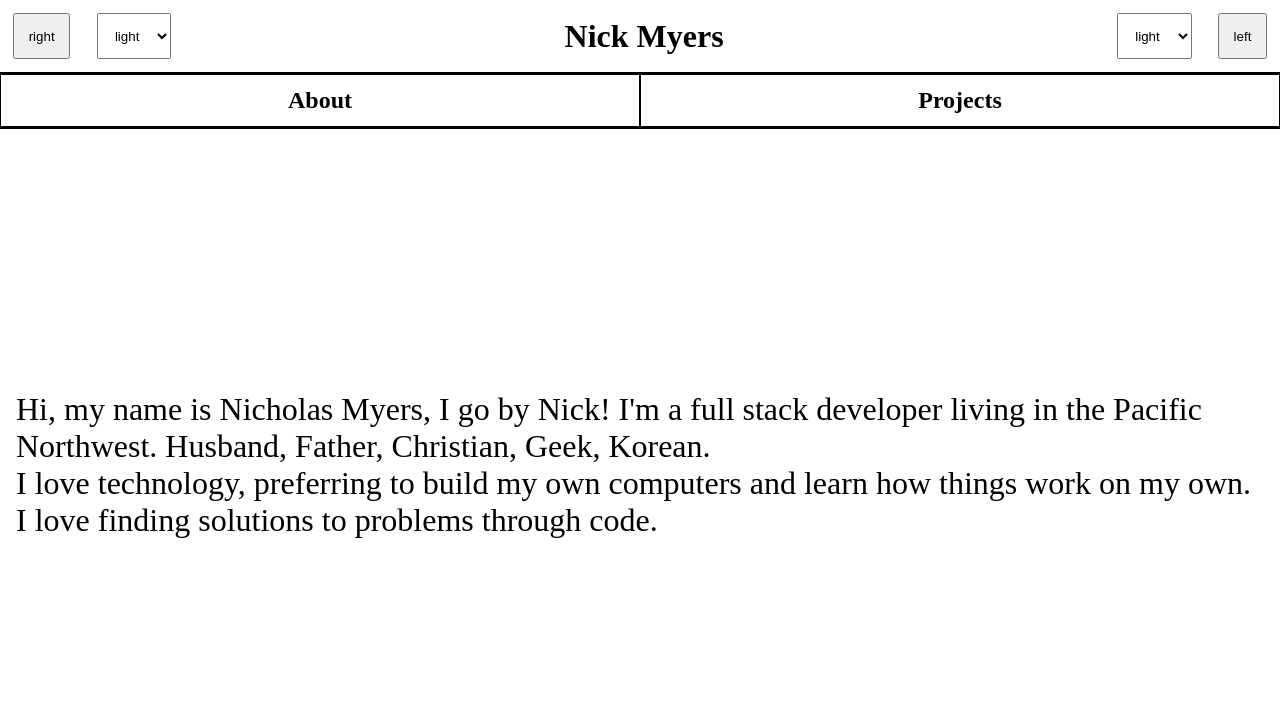
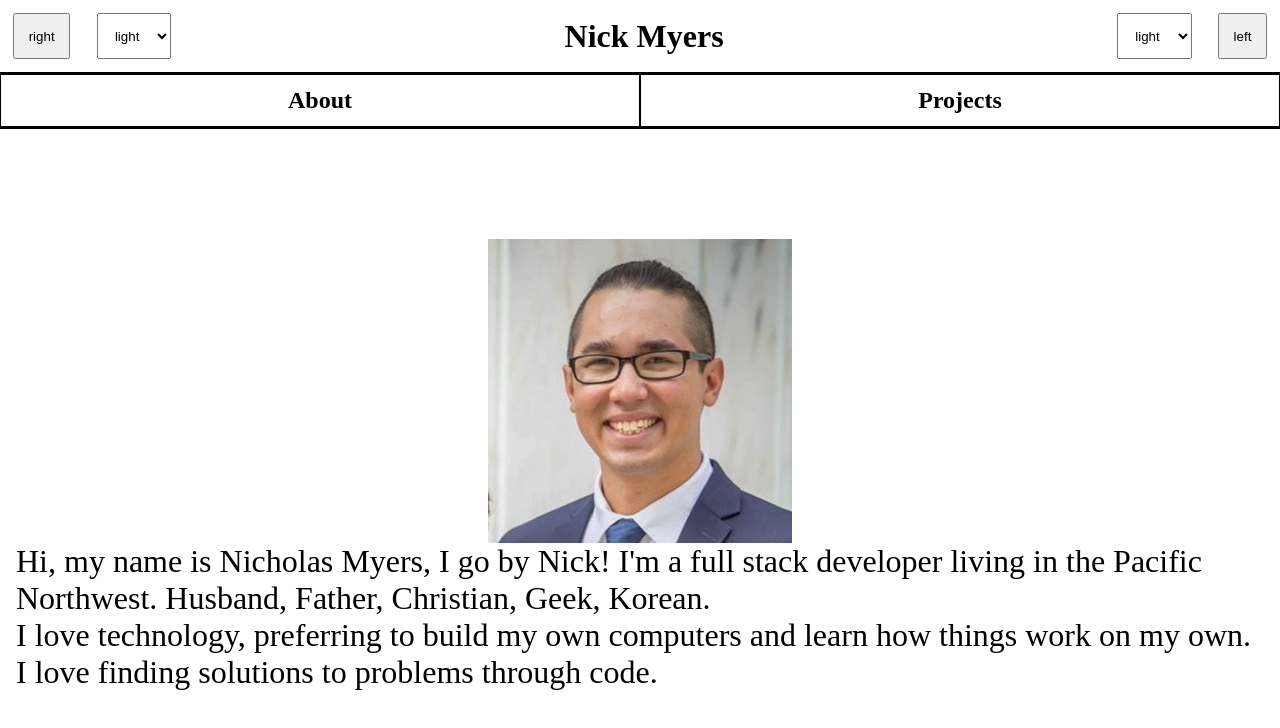
Before and after one commit to nicholas-myers/dev-portfolio, a React (Create React App) app: page / in a window 1280 px wide. Shown: the top 728 px of the page. Built offline with nearby package versions, Linux system fonts and the light colour scheme.

Commit message:
added profile pic to about page

```diff
--- a/src/components/About.tsx
+++ b/src/components/About.tsx
@@ -1,7 +1,9 @@
+import profilepic from "../data/profilepic.jpg"
+
 const About = () => {
-
 return (
     <div className="about-container">
+        <img src={profilepic}/>
         <p>Hi, my name is Nicholas Myers, I go by Nick! I'm a full stack developer living in the Pacific Northwest. Husband, Father, Christian, Geek, Korean.</p>
         <p>I love technology, preferring to build my own computers and learn how things work on my own. I love finding solutions to problems through code.</p>
     </div>
```
Also changed, not shown: src/data/profilepic.jpg (added).
